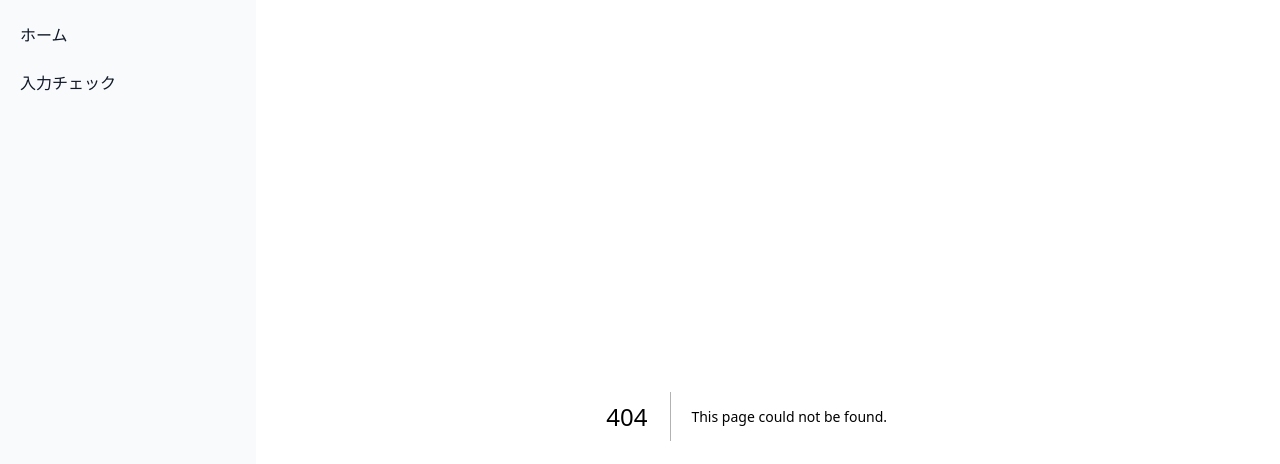
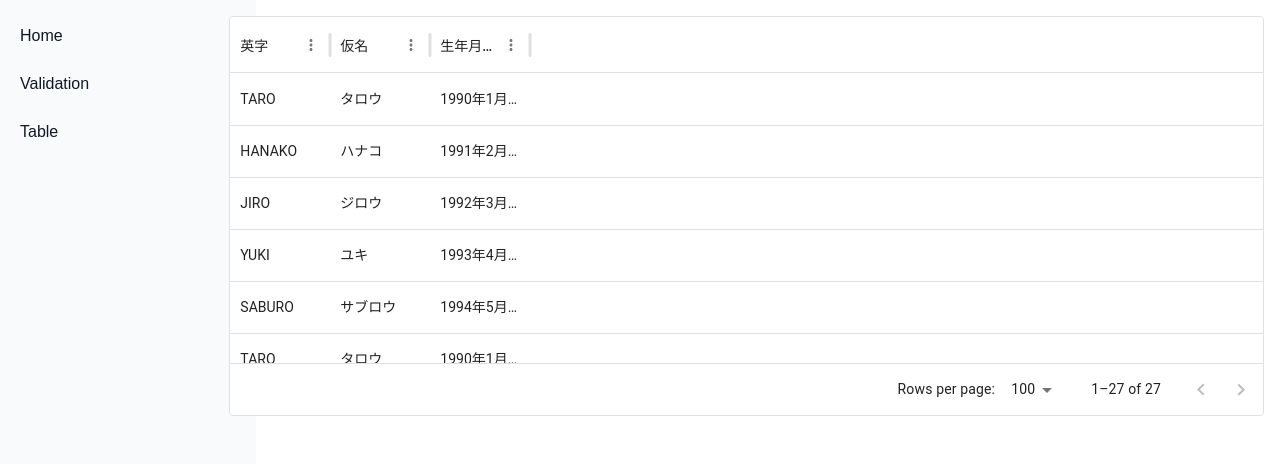
Before and after one commit to iwasan0114/react-sample, a Next.js app: page /table in a window 1280 px wide. Before the commit this address had no page. Shown: the top 464 px of the page. Built offline with nearby package versions, Linux system fonts and the light colour scheme.

Commit message:
add table

```diff
--- a/package.json
+++ b/package.json
@@ -9,7 +9,11 @@
     "lint": "next lint"
   },
   "dependencies": {
+    "@emotion/react": "^11.14.0",
+    "@emotion/styled": "^11.14.0",
     "@hookform/resolvers": "^5.0.1",
+    "@mui/material": "^7.1.0",
+    "@mui/x-data-grid": "^8.3.1",
     "next": "15.3.2",
     "react": "^19.0.0",
     "react-dom": "^19.0.0",
--- /dev/null
+++ b/src/app/table/page.tsx
@@ -0,0 +1,44 @@
+"use client"
+
+import { DataGrid, GridColDef, GridRowsProp } from '@mui/x-data-grid'
+
+const names = [
+  { name: 'TARO', kana: 'タロウ', birth: '1990年1月1日' },
+  { name: 'HANAKO', kana: 'ハナコ', birth: '1991年2月2日' },
+  { name: 'JIRO', kana: 'ジロウ', birth: '1992年3月3日' },
+  { name: 'YUKI', kana: 'ユキ', birth: '1993年4月4日' },
+  { name: 'SABURO', kana: 'サブロウ', birth: '1994年5月5日' }
+];
+
+const rows: GridRowsProp = Array.from({ length: 27 }, (_, i) => {
+  const n = names[i % names.length];
+  return {
+    id: i + 1,
+    name: n.name,
+    kana: n.kana,
+    birth: n.birth
+  };
+});
+
+export default function Table() {
+  const cols: GridColDef[] = [
+    {
+      field: 'name',
+      headerName: '英字'
+    },
+    {
+      field: 'kana',
+      headerName: '仮名'
+    },
+    {
+      field: 'birth',
+      headerName: '生年月日'
+    }
+  ]
+
+  return (
+    <div style={{ width: '100%', height: 400 }}>
+      <DataGrid columns={cols} rows={rows} />
+    </div>
+  )
+}
--- a/src/components/SideMenu.tsx
+++ b/src/components/SideMenu.tsx
@@ -3,8 +3,9 @@ import { useState } from "react";
 import NavLink from "./NavLink";
 
 const menuItems = [
-  { href: "/", label: "ホーム" },
-  { href: "/validation", label: "入力チェック" }
+  { href: "/", label: "Home" },
+  { href: "/validation", label: "Validation" },
+  { href: "/table", label: "Table" }
 ];
 
 const SideMenu: React.FC = () => {
```
Also changed, not shown: 1 other file (tests, documents, lock files or other folders).
